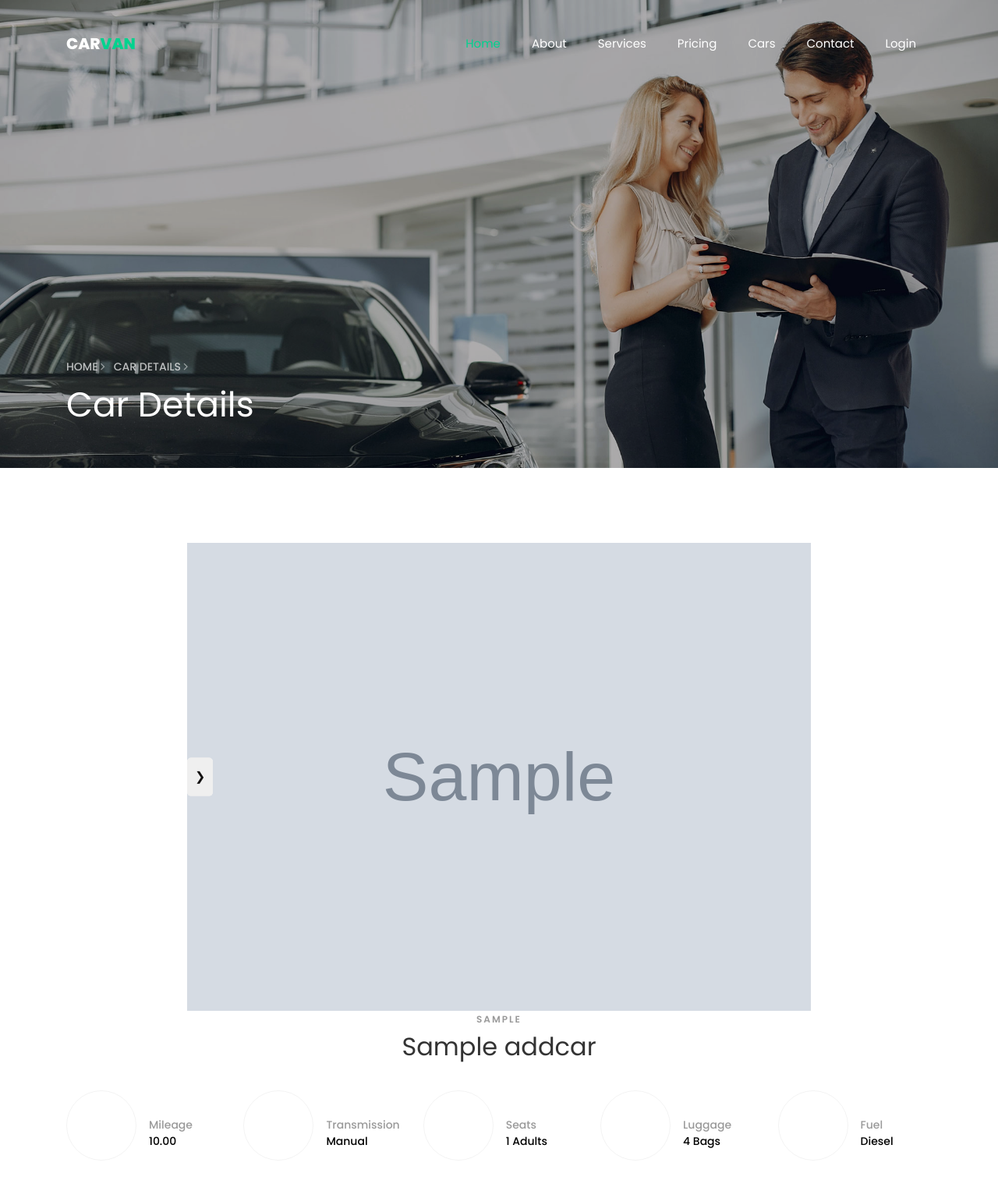
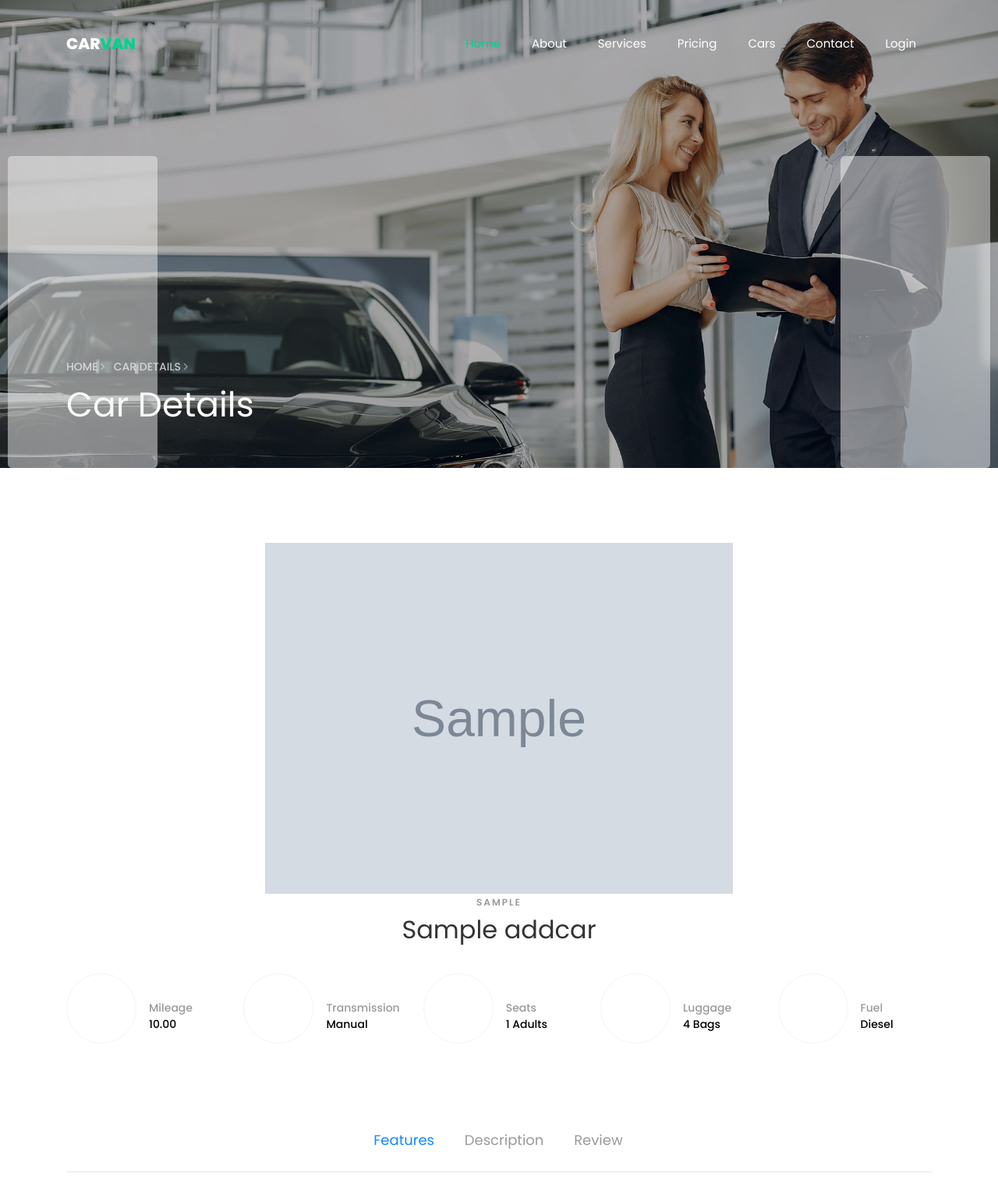
Before and after one commit to gurjar09/Carvan, a Django app: page /car-single/1/ in a window 1280 px wide. Shown: the top 1536 px of the page at 78% size. Run offline with Django 5.2, Linux system fonts and the light colour scheme; tables that the repository leaves empty hold one stand-in row (values such as "Sample post"); grey boxes marked "Sample" are stand-in pictures; some libraries are stand-ins or nearby versions; some web fonts are replaced.

Commit message:
car details commit

```diff
--- a/template/car-single.html
+++ b/template/car-single.html
@@ -33,7 +33,7 @@
 		.carousel {
 			position: relative;
 			width: 100%;
-			max-width: 800px; /* Adjust width as needed */
+			max-width: 600px; /* Adjust width as needed */
 			margin: auto;
 			overflow: hidden;
 		}
@@ -51,12 +51,12 @@
 			display: block;
 		}
 		.carousel-control {
-			position: absolute;
+			position: fixed;
 			top: 50%;
 			transform: translateY(-50%);
 			cursor: pointer;
 			/* background: rgba(0, 0, 0, 0.5); */
-			color: #131111;
+			color: #fff;
 			border: none;
 			padding: 10px;
 			border-radius: 5px;
@@ -141,8 +141,8 @@
                               </div>
                               {% endfor %}
                           </div>
-                          <button class="carousel-control " onclick="changeSlide({{ car.id }}, -1)">&#10094;</button>
-                          <button class="carousel-control " onclick="changeSlide({{ car.id }}, 1)">&#10095;</button>
+                          <button class="carousel-control carousel-control-prev" onclick="changeSlide({{ car.id }}, -1)">&#10094;</button>
+                          <button class="carousel-control carousel-control-next" onclick="changeSlide({{ car.id }}, 1)">&#10095;</button>
                       </div>
                       {% else %}
                       <div class="img rounded d-flex align-items-end" style="background-color: #ccc;">No Image Available</div>
```
